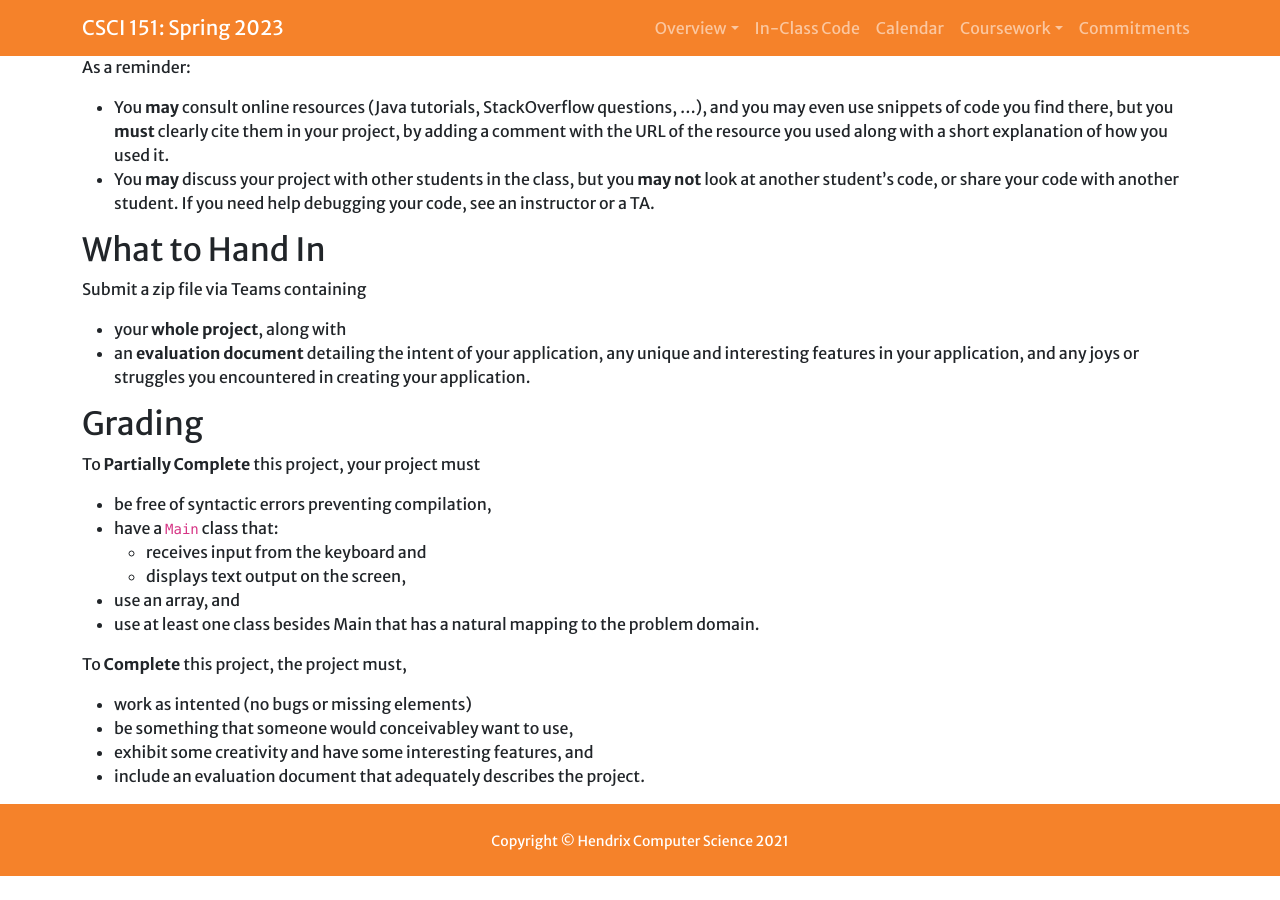
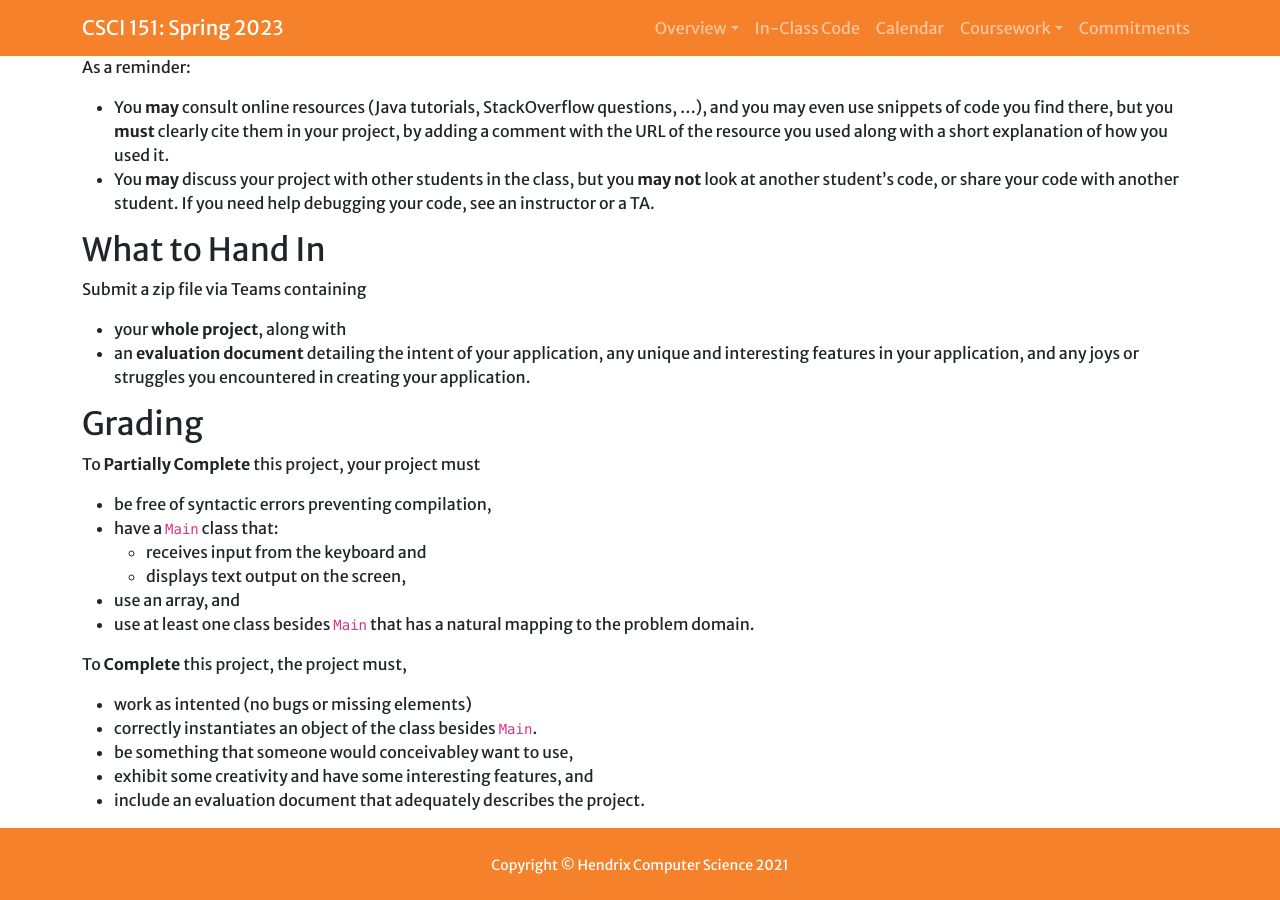
Before and after one commit to Hendrix-CS/csci151, a Jekyll site: the page built from projects/arrays.md, in a window 1280 px wide and 900 px high, scrolled down 1380 px. Built offline with Jekyll 4.4.1, drawn with Linux system fonts in a browser that asks for light colours; a script that is not in the unit is left out; our own code applies the rules of GitHub Pages for plain Markdown files; before the commit the page ends 2256 px from its top, so only the background shows below that.

Commit message:
Edited Project 1 to avoid the `static data and methods` problem in the future.

```diff
--- a/projects/arrays.md
+++ b/projects/arrays.md
@@ -108,11 +108,12 @@ To **Partially Complete** this project, your project must
   * receives input from the keyboard and
   * displays text output on the screen,
 * use an array, and
-* use at least one class besides Main that has a natural mapping to the problem
+* use at least one class besides `Main` that has a natural mapping to the problem
   domain.
 
 To **Complete** this project, the project must,
 * work as intented (no bugs or missing elements)
+* correctly instantiates an object of the class besides `Main`.
 * be something that someone would conceivabley want to use,
 * exhibit some creativity and have some interesting features, and
 * include an evaluation document that adequately describes the project.
```
